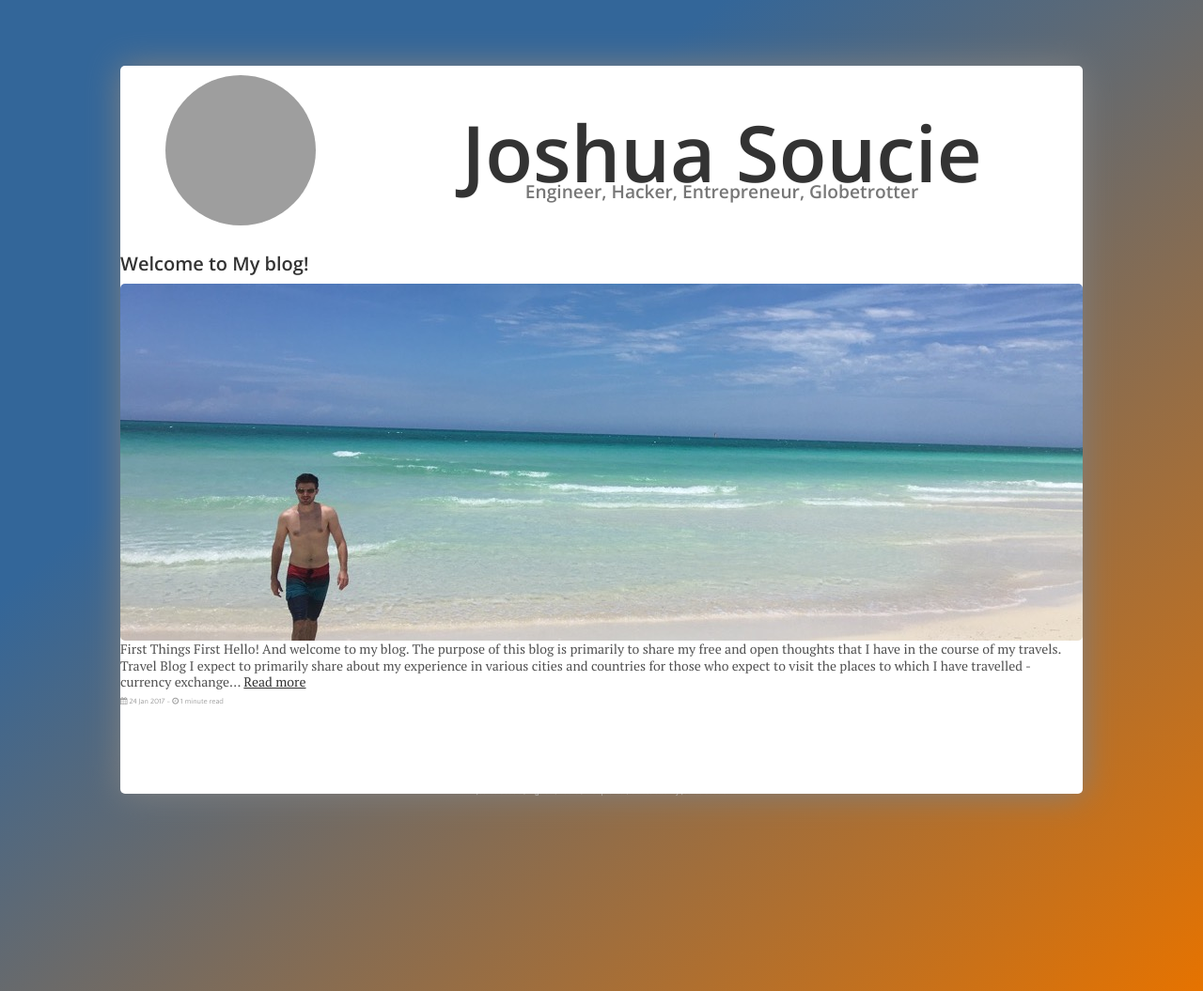
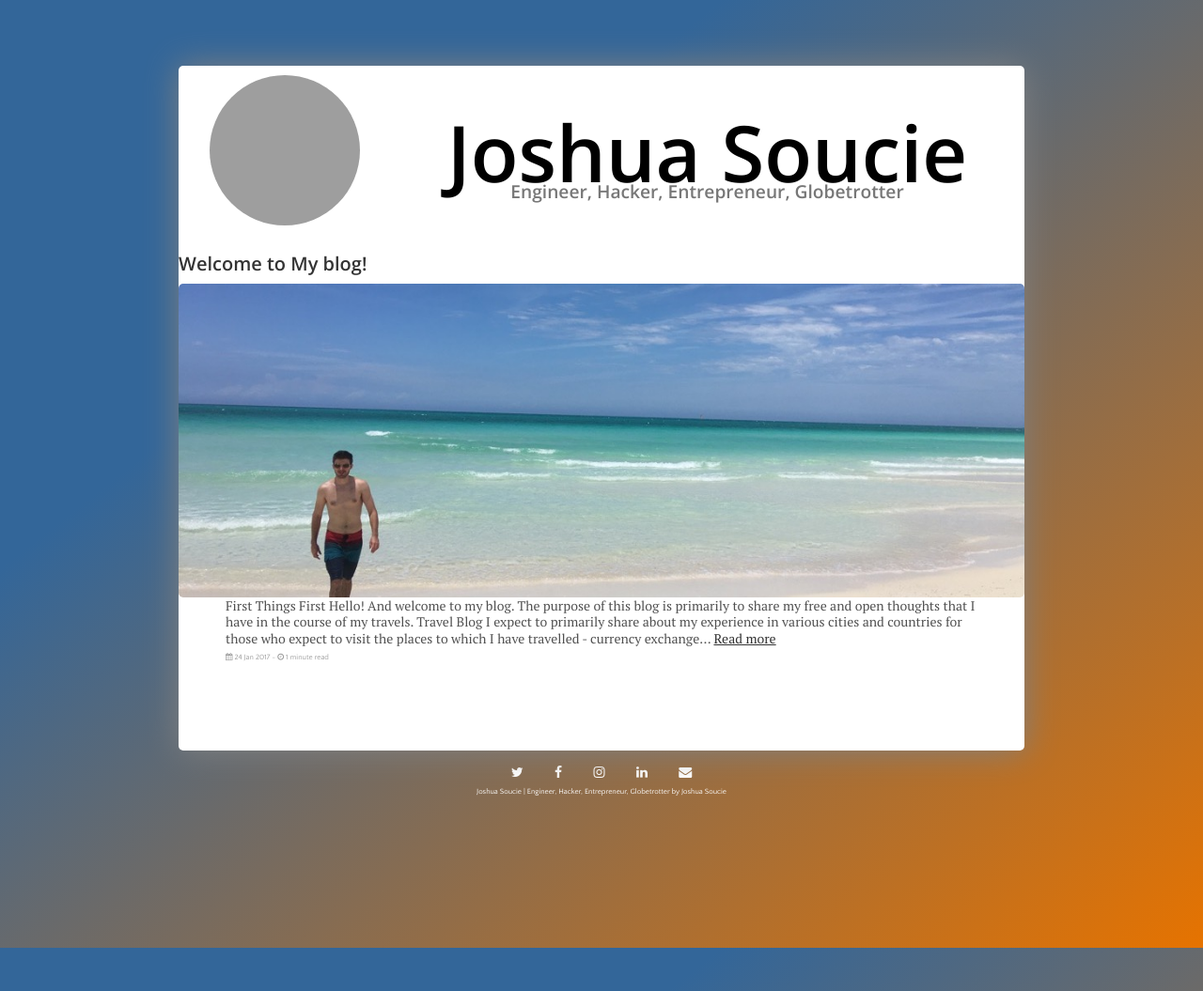
Before and after one commit to js-bone21/jblog, a Jekyll site: the page built from index.html, in a window 1280 px wide. Shown: the whole page at 94% size. Built offline with Jekyll 4.4.1, drawn with Linux system fonts in a browser that asks for light colours; nearby versions of some CDN libraries; the list of posts is cut into pages by our own code; grey boxes are pictures that could not be loaded.

Commit message:
Added some margin to post-content since I currently have a white background container

```diff
--- a/_layouts/post.html
+++ b/_layouts/post.html
@@ -12,7 +12,7 @@
 {% if page.image.feature %}
   <img src="{{ site.baseurl }}/images/{{ page.image.feature }}">
 {% endif %}
-<div style="margin: 0 50 0 50">
+<div class="post-content">
 {{ content }}
 </div>
 <span class="post-date centered_text">
--- a/css/main.css
+++ b/css/main.css
@@ -123,7 +123,7 @@
 .flex-container {
   z-index: 2;
   width: 85%;
-  max-width: 1024px;
+  max-width: 900px;
   background-color: white;
   position: relative;
   display: flex;
@@ -172,6 +172,7 @@
   font-size: 6.5vw;/*25px;*/
   text-align: center;
   text-decoration: none;
+  color: black;
 }
 
 .masthead-subtitle {
@@ -220,6 +221,10 @@
 /*
   Post
 */
+
+.post-content {
+  margin: 0 50 0 50;
+}
 
 .post-container {
   margin-bottom: 4rem;
--- a/index.html
+++ b/index.html
@@ -11,7 +11,7 @@
   {% if post.image.teaser %}
     <a href="{{ site.baseurl }}{{ post.url }}"><img src="{{ site.baseurl }}/images/{{ post.image.teaser }}"></a>
   {% endif %}
-  <p>
+  <p class="post-content">
     {{ post.content | strip_html | truncate: 350 }} <a href="{{ site.baseurl }}{{ post.url }}">Read more</a>
     <span class="post-date" style="margin-top:3px"><i class="fa fa-calendar" aria-hidden="true"></i> {{ post.date | date_to_string }} - <i class="fa fa-clock-o" aria-hidden="true"></i> {% include read-time.html %}</span>
   </p>
```
Also changed, not shown: 3 other files.
